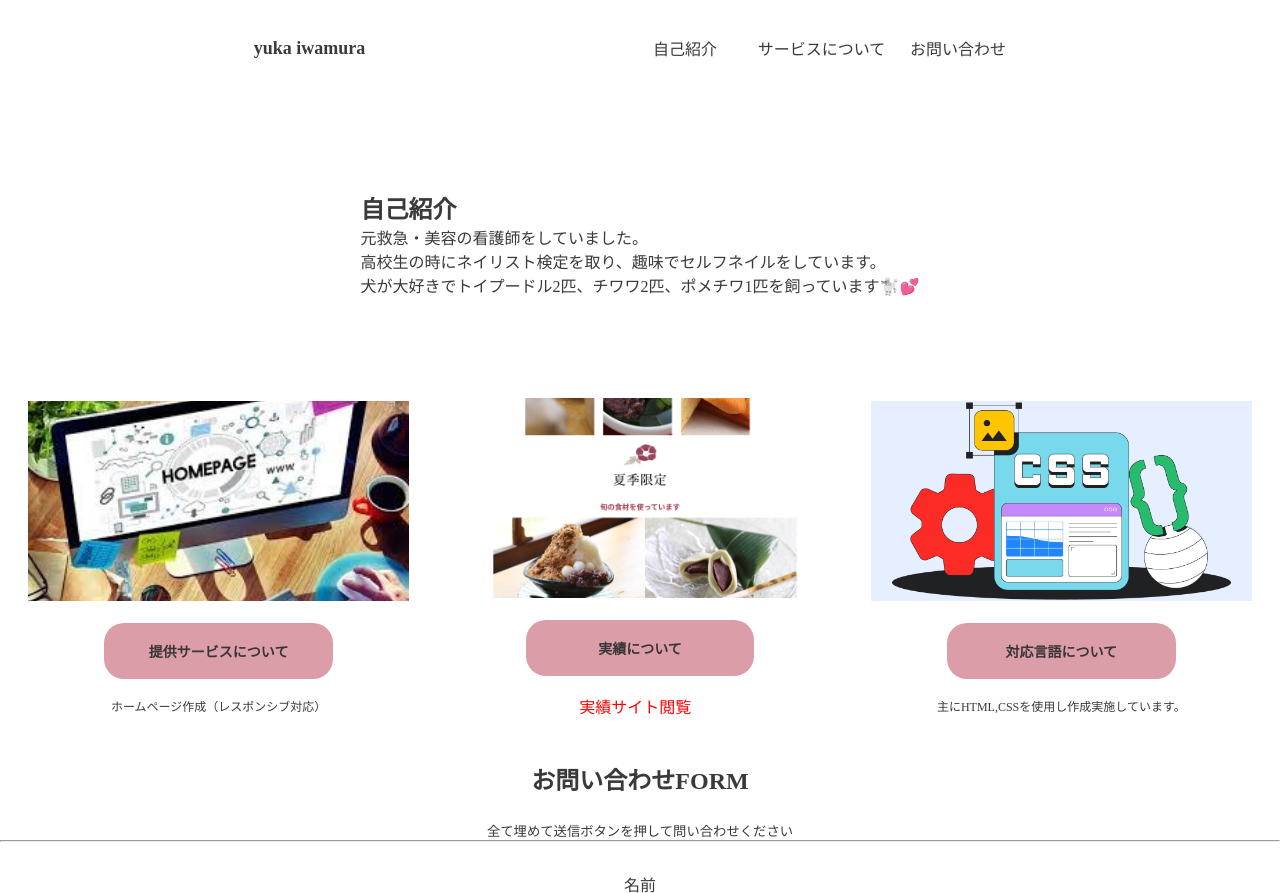
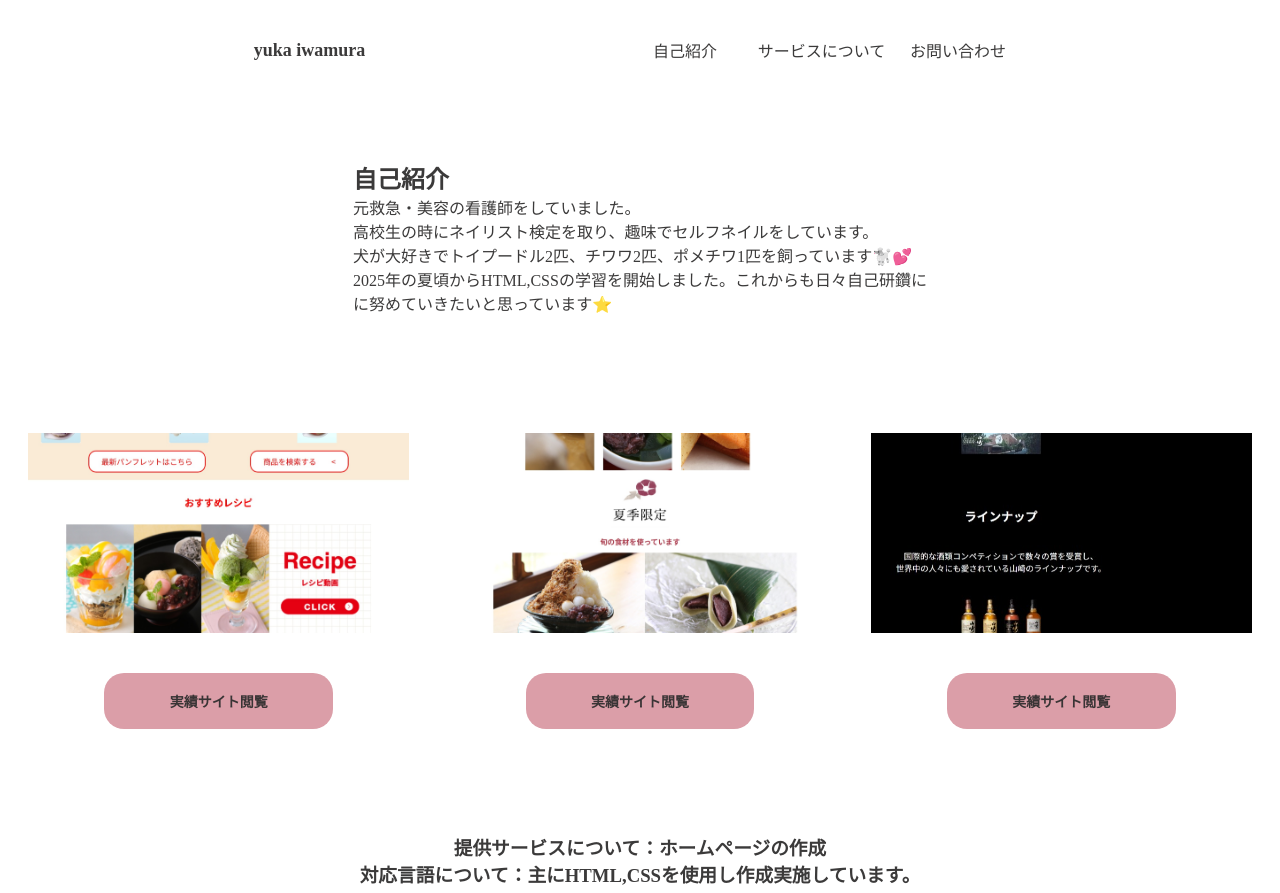
Before and after one commit to toy0425-0411/-, a plain HTML site: page index.html in a window 1280 px wide. Shown: the top 893 px of the page. Drawn offline with Linux system fonts and the light colour scheme; a script that the page names is missing.

Commit message:
Add files via upload

```diff
--- a/index.html
+++ b/index.html
@@ -28,46 +28,57 @@
                     <h2>自己紹介</h2>
                     <p>元救急・美容の看護師をしていました。<br>
                         高校生の時にネイリスト検定を取り、趣味でセルフネイルをしています。<br>
-                        犬が大好きでトイプードル2匹、チワワ2匹、ポメチワ1匹を飼っています🐩💕</p>
+                        犬が大好きでトイプードル2匹、チワワ2匹、ポメチワ1匹を飼っています🐩💕<br>
+                        2025年の夏頃からHTML,CSSの学習を開始しました。これからも日々自己研鑽に<br>
+                        に努めていきたいと思っています⭐</br>
+                        </p>
                 </div>
             </article>
             <article class="sukiru" id="teikyou">
                 <div id="suki">
-                    <img src="9gwk0fjl.png">
-                    <h2>提供サービスについて</h2>
-                    <p>ホームページ作成（レスポンシブ対応）</p>
+                    <img src="スクリーンショット_20-12-2025_204235_toy0425-0411.github.io.jpeg">
+                    <a href="https://toy0425-0411.github.io/rotte/">
+                    <h2>実績サイト閲覧</h2>
+                    </a>
+
                 </div>
                 <div id="suki">
                     <img src="スクリーンショット_18-10-2025_194044_.jpeg">
-                    <h2>実績について</h2>
-                    <p></p>
-                    <a href="https://toy0425-0411.github.io/ice/">実績サイト閲覧</a>
+                    <a href="https://toy0425-0411.github.io/ice/">
+                    <h2>実績サイト閲覧</h2></a>
                 </div>
                 <div id="suki">
-                    <img src="g1rwso4d.png">
-                    <h2>対応言語について</h2>
-                    <p>主にHTML,CSSを使用し作成実施しています。</p>
+                    <img src="スクリーンショット_20-12-2025_204616_toy0425-0411.github.io.jpeg">
+                   <a href="https://toy0425-0411.github.io/sake/">
+                    <h2>実績サイト閲覧</h2>
+                    </a>
+
                 </div>
+            </article>
+            <article id="teikyou">
+                <h3>提供サービスについて：ホームページの作成</h3>
+                <h3>対応言語について：主にHTML,CSSを使用し作成実施しています。</h3>
             </article>
         </section>
     </main>
-    <footer id="form">
+    <form id="form" action="https://formspree.io/f/mjknpjqe" method="POST">
         <h2>お問い合わせFORM</h2>
         <small>全て埋めて送信ボタンを押して問い合わせください</small>
         <hr>
         <label>
             <p>名前</p>
-            <input type="text" placeholder="フルネームで名前を書いて下さい">
+            <input type="text" placeholder="フルネームで名前を書いて下さい" name="name">
         </label>
         <label>
             <p>メールアドレス</p>
-            <input type="text" placeholder="PCメールアドレスを書いて下さい">
+            <input type="text" placeholder="PCメールアドレスを書いて下さい" name="email">
         </label>
         <label>
             <p>質問</p>
-            <textarea rows="10" cols="70" placeholder="聞きたい質問を書いて下さい"></textarea>
+            <textarea rows="10" cols="70" placeholder="聞きたい質問を書いて下さい" name="message"></textarea>
         </label>
-    </footer>
+        <button type="submit">送信✈</button>
+    </form>
 
 </body>
 
--- a/stylesheet.css
+++ b/stylesheet.css
@@ -10,12 +10,9 @@
 
 
 header {
-    /* background-image: url(top-image.jpg);
-    background-size: cover;
-    background-position: center; */
     width: 100%;
-    height: 20vh;
-    padding-top: 18px;
+    height: 10vh;
+    padding-top: 20px;
 }
 
 
@@ -73,7 +70,7 @@ header>h1 {
 }
 
 .jiko div{
-    height: 20vh;
+    margin: 50px 0;
 }
 
 #home{
@@ -119,6 +116,11 @@ header>h1 {
     text-align: center;
 }
 
+#teikyou{
+    margin: 50px 0;
+    text-align: center;
+}
+
 #form{
     text-align: center;
 }
@@ -139,6 +141,12 @@ textarea {
     margin: 30px 0;
 }
 
+#form button{
+    margin: 30px 0;
+    font-size: 20px;
+}
+
+
 @media (max-width:390px) {
     header {
         flex-direction: column;
```
Also changed, not shown: スクリーンショット_20-12-2025_204235_toy0425-0411.github.io.jpeg (added), スクリーンショット_20-12-2025_204616_toy0425-0411.github.io.jpeg (added).
